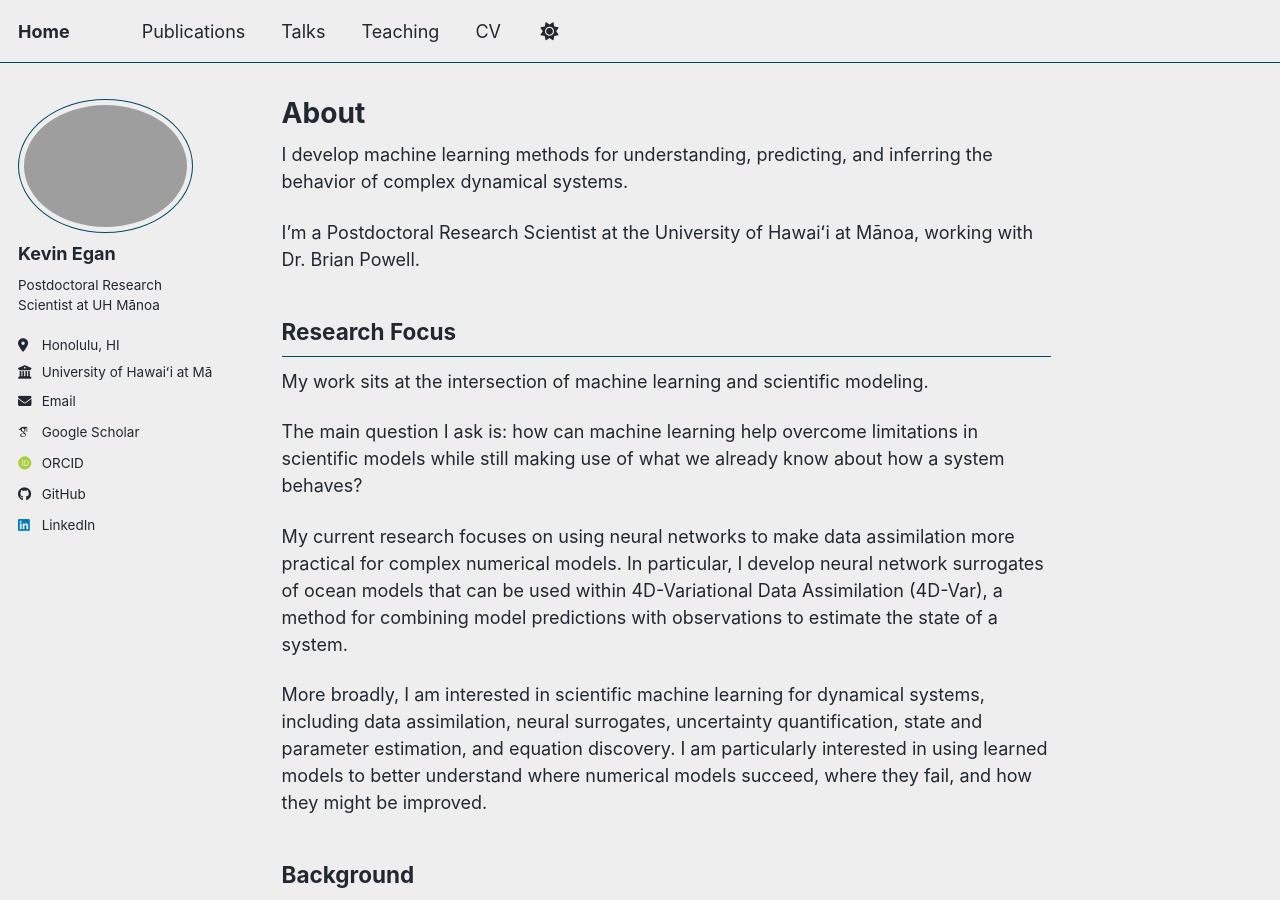
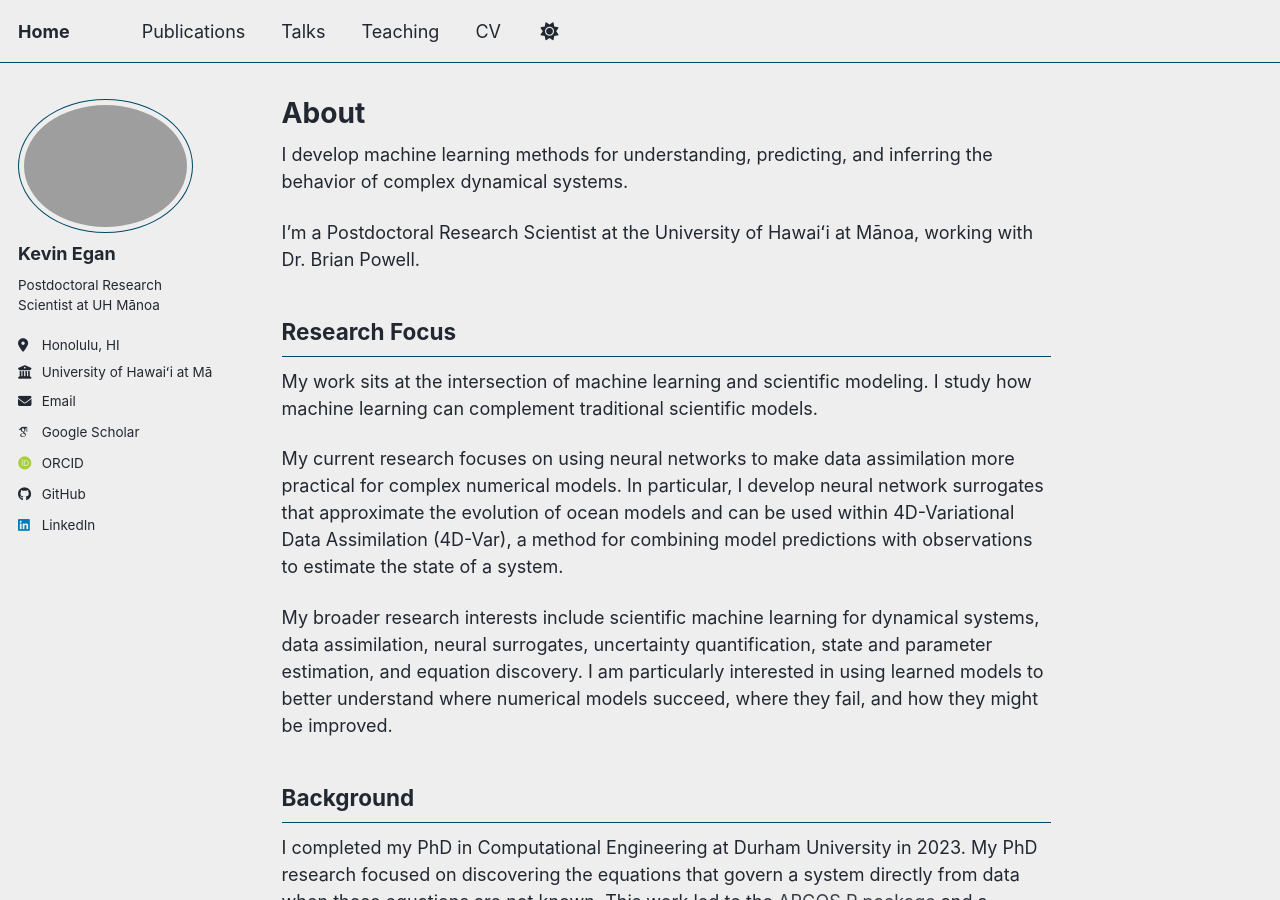
Before and after one commit to kevinegan31/kevinegan31.github.io, a Jekyll site: the page built from _pages/about.md, in a window 1280 px wide and 900 px high. Built offline with Jekyll 4.4.1, drawn with Linux system fonts in a browser that asks for light colours; some web fonts are replaced; a script bundle is joined from its source files by our own code; library files that are not in the unit come from our copies.

Commit message:
Refine "Research Focus" section for clarity and conciseness; streamline language on machine learning's role in scientific modeling.

```diff
--- a/_pages/about.md
+++ b/_pages/about.md
@@ -14,13 +14,12 @@ I'm a Postdoctoral Research Scientist at the University of Hawaiʻi at Mānoa, w
 ## Research Focus
 
 My work sits at the intersection of machine learning and scientific modeling.
-
-The main question I ask is: how can machine learning help overcome limitations in scientific models while still making use of what we already know about how a system behaves?
+I study how machine learning can complement traditional scientific models.
 
 My current research focuses on using neural networks to make data assimilation more practical for complex numerical models.
-In particular, I develop neural network surrogates of ocean models that can be used within 4D-Variational Data Assimilation (4D-Var), a method for combining model predictions with observations to estimate the state of a system.
+In particular, I develop neural network surrogates that approximate the evolution of ocean models and can be used within 4D-Variational Data Assimilation (4D-Var), a method for combining model predictions with observations to estimate the state of a system.
 
-More broadly, I am interested in scientific machine learning for dynamical systems, including data assimilation, neural surrogates, uncertainty quantification, state and parameter estimation, and equation discovery.
+My broader research interests include scientific machine learning for dynamical systems, data assimilation, neural surrogates, uncertainty quantification, state and parameter estimation, and equation discovery.
 I am particularly interested in using learned models to better understand where numerical models succeed, where they fail, and how they might be improved.
 
 ## Background
```
